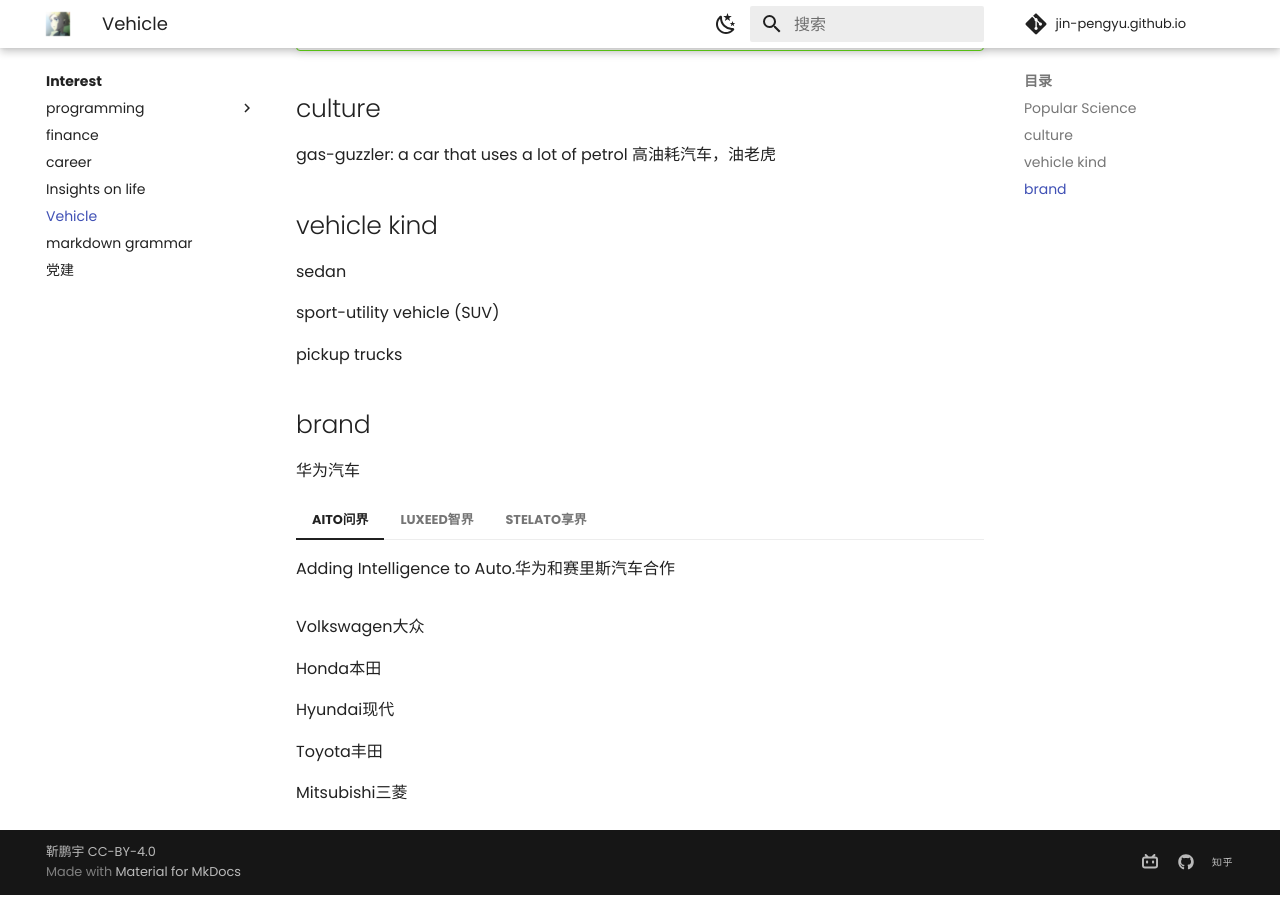
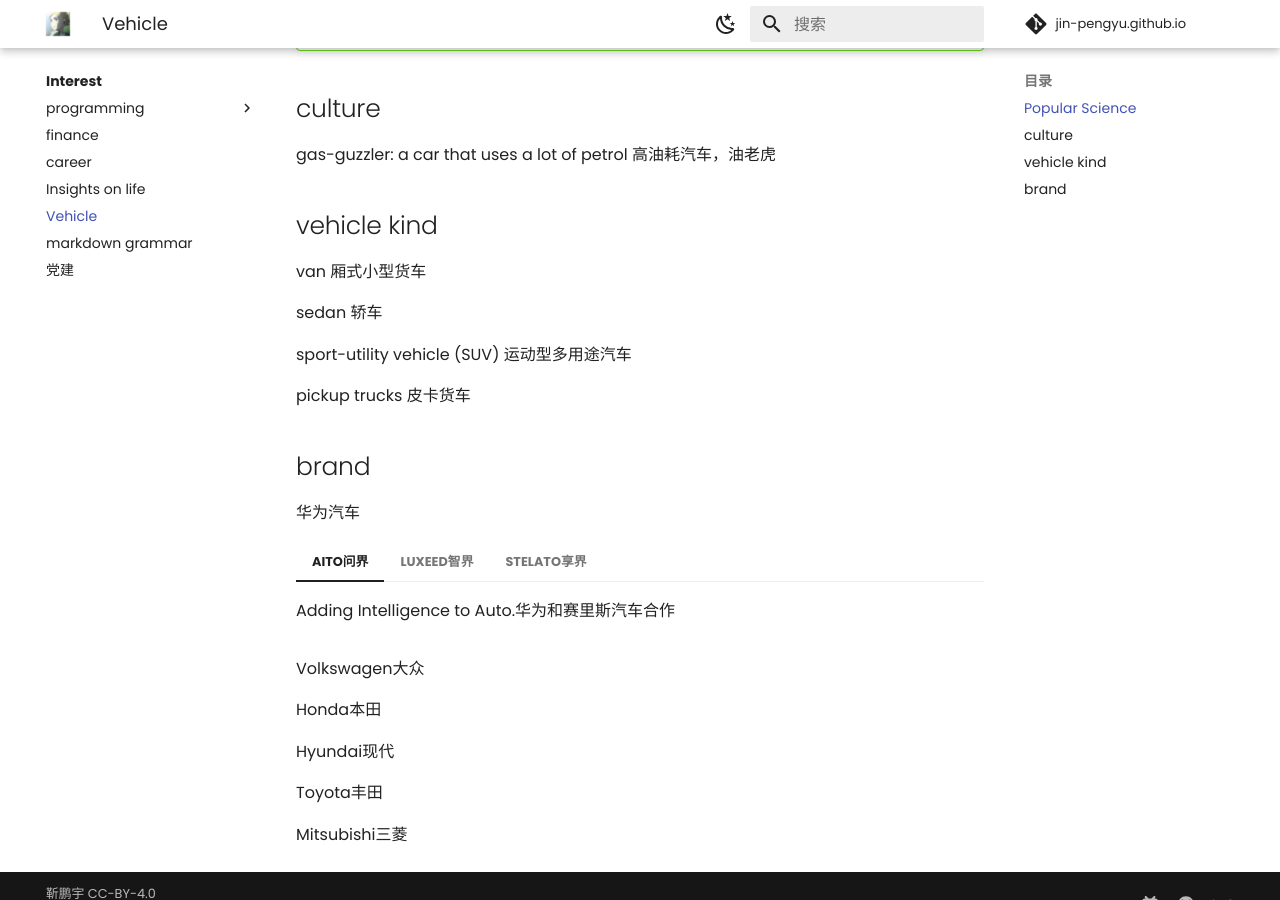
Before and after one commit to Pengyu-Jin/Pengyu-Jin.github.io, an MkDocs documentation site: the page built from docs/interest/Vehicle/Vehicle_infor.md, in a window 1280 px wide and 900 px high, scrolled down 550 px. Built offline with MkDocs 1.6.1 and Material for MkDocs 9.7.7, drawn with Linux system fonts in a browser that asks for light colours; comment, search, counter and statistics services are not loaded.

Commit message:
research20260705-b

```diff
--- a/docs/interest/Vehicle/Vehicle_infor.md
+++ b/docs/interest/Vehicle/Vehicle_infor.md
@@ -24,11 +24,14 @@
 gas-guzzler:  a car that uses a lot of petrol 高油耗汽车，油老虎
 
 ## vehicle kind
-sedan
 
-sport-utility vehicle (SUV)
+van 厢式小型货车
 
-pickup trucks
+sedan 轿车
+
+sport-utility vehicle (SUV) 运动型多用途汽车
+
+pickup trucks 皮卡货车
 
 
 
```
